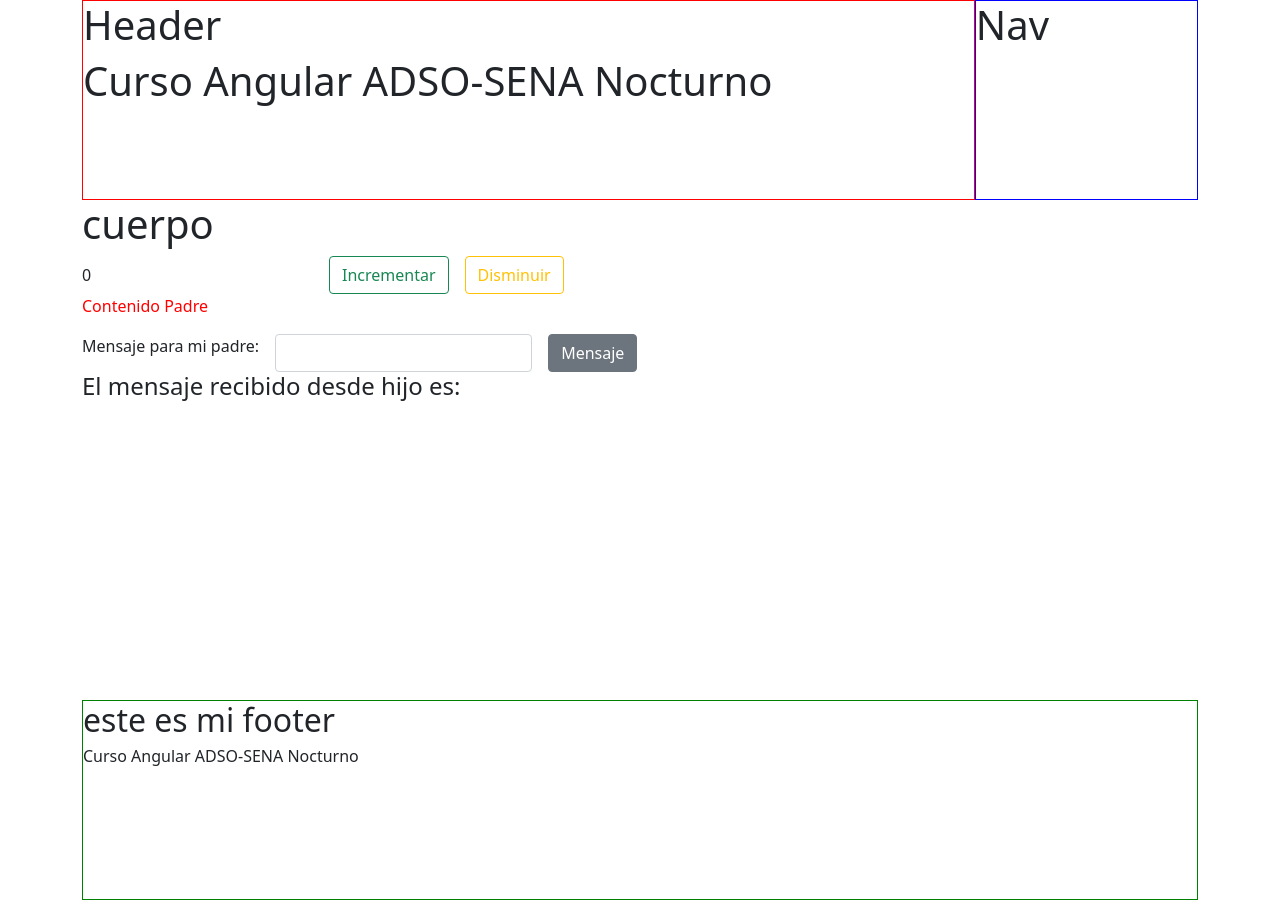
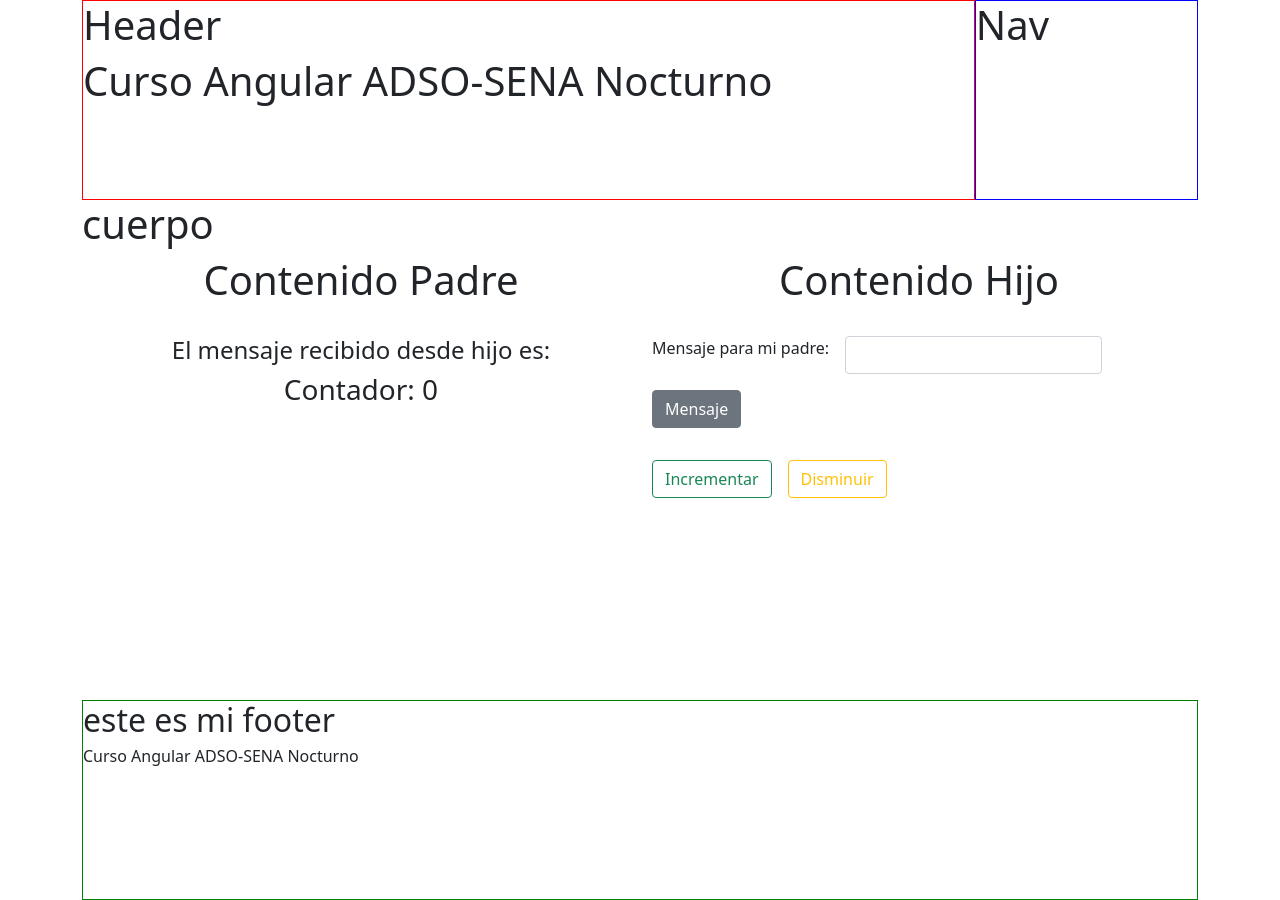
Before and after one commit to Camilodor/angularadso, an Angular app: page / in a window 1280 px wide. Built offline with nearby package versions, Linux system fonts and the light colour scheme.

Commit message:
clase 25 Nov

```diff
--- a/src/app/cuerpo/cuerpo.component.html
+++ b/src/app/cuerpo/cuerpo.component.html
@@ -1,29 +1,2 @@
 <h1>cuerpo</h1>
-<div class="row g-3">
-  <div class="col-auto">
-    <label for="staticEmail2" class="visually-hidden">Email</label>
-    <input
-      type="text"
-      readonly
-      class="form-control-plaintext"
-      id="staticEmail2"
-      value="{{ valor }}"
-    />
-  </div>
-
-  <div class="col-auto">
-    <button
-      type="submit"
-      class="btn btn-outline-success"
-      (click)="incrementar()"
-    >
-      Incrementar
-    </button>
-  </div>
-  <div class="col-auto">
-    <button type="submit" class="btn btn-outline-warning" (click)="disminuir()">
-      Disminuir
-    </button>
-  </div>
-</div>
 <app-padre />
--- a/src/app/cuerpo/cuerpo.component.ts
+++ b/src/app/cuerpo/cuerpo.component.ts
@@ -9,14 +9,7 @@
   styleUrl: './cuerpo.component.css'
 })
 export class CuerpoComponent {
-  valor = 0;
 
-  incrementar() {
-    this.valor++;
-  }
 
-  disminuir() {
-    this.valor--;
-  }
 
 }
--- a/src/app/padre/padre.component.html
+++ b/src/app/padre/padre.component.html
@@ -1,4 +1,23 @@
-<p>Contenido Padre</p>
-<!--<app-hijo [recibeHijo]="mensajepadre" />-->
-<app-hijo (mensajeDesdeHijo)="recibirMensaje($event)" />
-<h4>El mensaje recibido desde hijo es: {{ mensajecibido }}</h4>
+<div class="container text-center">
+  <div class="row align-items-start">
+    <div class="col">
+      <h1>Contenido Padre</h1>
+      <br />
+      <div>
+        <h4>El mensaje recibido desde hijo es: {{ mensajecibido }}</h4>
+      </div>
+      <div>
+        <h3>Contador: {{ valor }}</h3>
+      </div>
+    </div>
+    <div class="col">
+      <h1>Contenido Hijo</h1>
+      <br />
+      <app-hijo
+        (mensajeDesdeHijo)="recibirMensaje($event)"
+        (incrementarDesdeHijo)="incrementar()"
+        (disminuirDesdeHijo)="disminuir()"
+      />
+    </div>
+  </div>
+</div>
--- a/src/app/padre/padre.component.ts
+++ b/src/app/padre/padre.component.ts
@@ -9,10 +9,19 @@
   styleUrl: './padre.component.css'
 })
 export class PadreComponent {
-  //mensajepadre = "hola hijo"
+  mensajepadre = "hola hijo"
   mensajecibido: String = '';
+  valor = 0;
 
   recibirMensaje($event: String) {
     this.mensajecibido = $event
   }
+
+   incrementar() {
+    this.valor++;
+  }
+
+  disminuir() {
+    this.valor--;
+  }
 }
--- a/src/app/usuarios/hijo/hijo.component.html
+++ b/src/app/usuarios/hijo/hijo.component.html
@@ -16,4 +16,26 @@
       Mensaje
     </button>
   </div>
+  <br />
+  <br />
+  <div class="row g-3">
+    <div class="col-auto">
+      <button
+        type="submit"
+        class="btn btn-outline-success"
+        (click)="incrementar()"
+      >
+        Incrementar
+      </button>
+    </div>
+    <div class="col-auto">
+      <button
+        type="submit"
+        class="btn btn-outline-warning"
+        (click)="disminuir()"
+      >
+        Disminuir
+      </button>
+    </div>
+  </div>
 </div>
--- a/src/app/usuarios/hijo/hijo.component.ts
+++ b/src/app/usuarios/hijo/hijo.component.ts
@@ -1,4 +1,4 @@
-import { Component, Output, EventEmitter } from '@angular/core';
+import { Component, EventEmitter, Output } from '@angular/core';
 import { FormsModule } from '@angular/forms';
 
 @Component({
@@ -10,12 +10,23 @@
 })
 export class HijoComponent {
 
-  //@Input() recibeHijo: String = '';
   @Output() mensajeDesdeHijo = new EventEmitter<string>()
+  @Output() incrementarDesdeHijo = new EventEmitter<void>()
+  @Output() disminuirDesdeHijo = new EventEmitter<void>()
+
 
   mensaje: string = '';
 
   enviarMensaje() {
     this.mensajeDesdeHijo.emit(this.mensaje)
   }
+
+  incrementar() {
+    this.incrementarDesdeHijo.emit();
+  }
+
+  disminuir() {
+    this.disminuirDesdeHijo.emit();
+  }
+
 }
```
